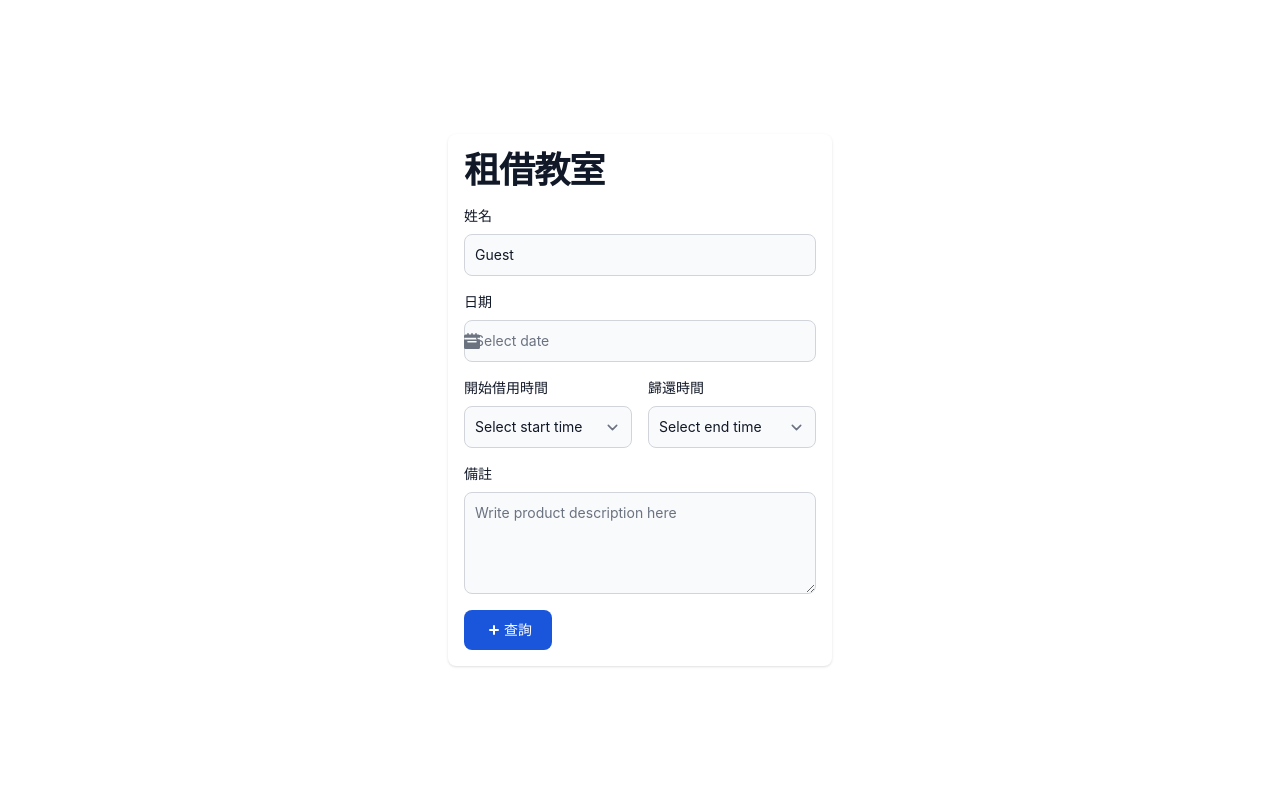
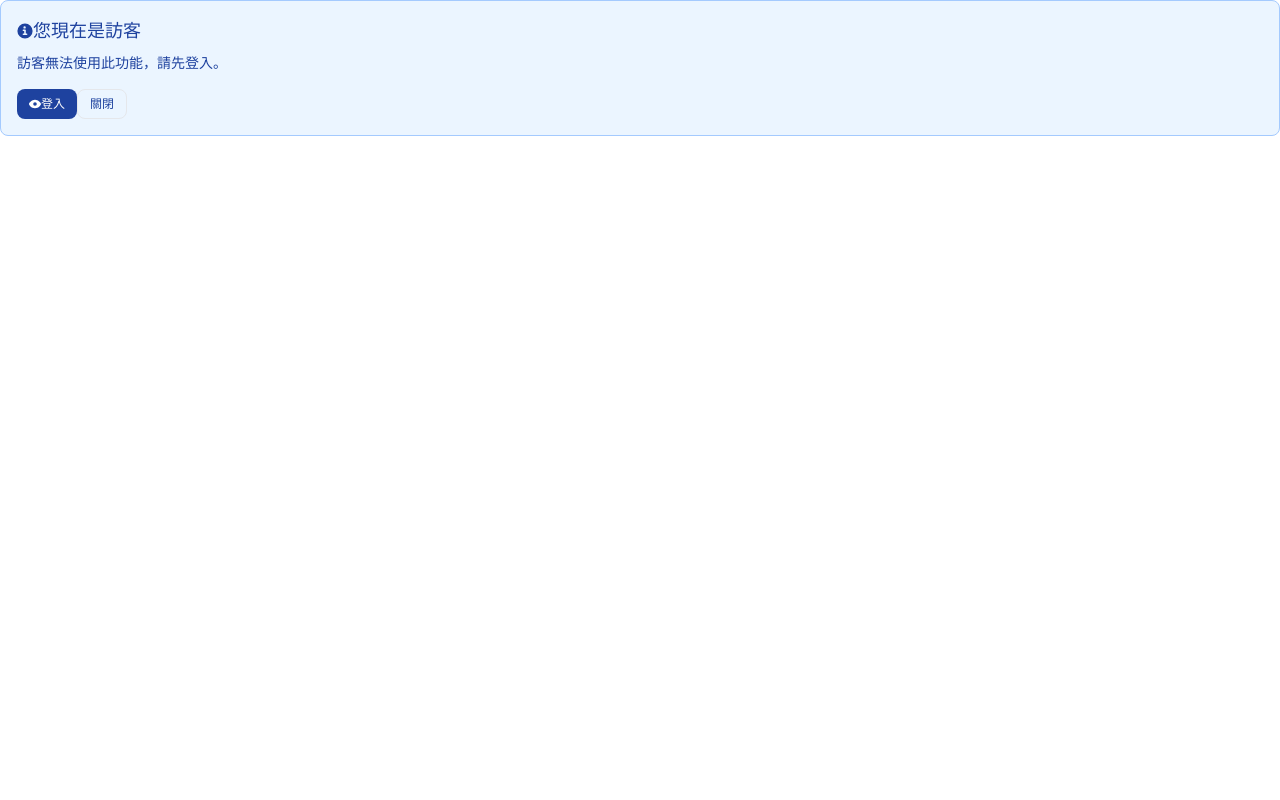
Before and after one commit to vincent9579/NKUST-CCE-DB, a PHP site: page /rent_classroom.php in a window 1280 px wide. Shown: the part 72-872 px from the top of the page. After the commit the page ends 208 px from the top, so only its background shows below. Run offline with PHP 8.4, Linux system fonts and the light colour scheme; data comes from the database, SQL or seed files in the repository; data that the repository does not hold is empty; some libraries are stand-ins or nearby versions.

Commit message:
refactor(介面): 介面更加直覺

```diff
--- a/classroom_status.php
+++ b/classroom_status.php
@@ -379,7 +379,7 @@ while ($row = $rental->fetch_assoc()) {
                         <tbody>
                             <?php for ($i = 0; $i < 14; $i++): ?>
                                 <tr class="border-b border-gray-200 dark:border-gray-700">
-                                    <td class="px-6 py-4 whitespace-nowrap text-sm font-medium text-gray-900 dark:text-white">
+                                    <td class="px-6 py-4  text-sm font-medium text-gray-900 dark:text-white">
                                         <?php if ($i < 4): ?>
                                             <?= $i + 1 ?><br>
                                         <?php elseif ($i == 4): ?>
@@ -390,7 +390,7 @@ while ($row = $rental->fetch_assoc()) {
                                         <?= $periodToTime[$i] ?>
                                     </td>
                                     <?php for ($j = 0; $j < 7; $j++): ?>
-                                        <td class="px-6 py-4 whitespace-nowrap text-sm font-medium text-gray-900 dark:text-white">
+                                        <td class="px-6 py-4  text-sm font-medium text-gray-900 dark:text-white">
                                             <?php if (isset($timeTable[$j][$i])): ?>
                                                 <?php $row = $timeTable[$j][$i]; ?>
                                                 <?php if ($row['course_name'] == "租借"): ?>
--- a/rent_classroom.php
+++ b/rent_classroom.php
@@ -97,18 +97,22 @@ if (is_array($_GET) && count($_GET) > 0) {
 <body class="bg-white dark:bg-gray-900">
     <!-- navigation -->
     <?php include './components/navigaion.php'; ?>
-
+    <?php if ($status == "valid"): ?>
         <!-- 在這裡插入你的內容 -->
         <?php
         if (is_array($_GET) && count($_GET) > 0) {
             if ($rent_date != "" && $start_time != "" && $end_time != "") {
                 include './components/rent_table.php';
             } else {
-            echo '
-            <div id="alert-additional-content-2" class="p-4 mb-4 text-red-800 border border-red-300 rounded-lg bg-red-50 dark:bg-gray-800 dark:text-red-400 dark:border-red-800" role="alert">
+                ?>
+                <div id="alert-additional-content-2"
+                    class="p-4 mb-4 text-red-800 border border-red-300 rounded-lg bg-red-50 dark:bg-gray-800 dark:text-red-400 dark:border-red-800"
+                    role="alert">
                     <div class="flex items-center">
-                <svg class="flex-shrink-0 w-4 h-4 me-2" aria-hidden="true" xmlns="http://www.w3.org/2000/svg" fill="currentColor" viewBox="0 0 20 20">
-                <path d="M10 .5a9.5 9.5 0 1 0 9.5 9.5A9.51 9.51 0 0 0 10 .5ZM9.5 4a1.5 1.5 0 1 1 0 3 1.5 1.5 0 0 1 0-3ZM12 15H8a1 1 0 0 1 0-2h1v-3H8a1 1 0 0 1 0-2h2a1 1 0 0 1 1 1v4h1a1 1 0 0 1 0 2Z"/>
+                        <svg class="flex-shrink-0 w-4 h-4 me-2" aria-hidden="true" xmlns="http://www.w3.org/2000/svg"
+                            fill="currentColor" viewBox="0 0 20 20">
+                            <path
+                                d="M10 .5a9.5 9.5 0 1 0 9.5 9.5A9.51 9.51 0 0 0 10 .5ZM9.5 4a1.5 1.5 0 1 1 0 3 1.5 1.5 0 0 1 0-3ZM12 15H8a1 1 0 0 1 0-2h1v-3H8a1 1 0 0 1 0-2h2a1 1 0 0 1 1 1v4h1a1 1 0 0 1 0 2Z" />
                         </svg>
                         <span class="sr-only">Info</span>
                         <h3 class="text-lg font-medium">錯誤</h3>
@@ -120,12 +124,14 @@ if (is_array($_GET) && count($_GET) > 0) {
                         <p>請重新確認後再進行查詢。</p>
                     </div>
                     <div class="flex">
-                <button type="button" class="inline-flex items-center justify-center px-4 py-2 text-sm font-medium text-white bg-red-600 border border-transparent rounded-md hover:bg-red-700 focus:outline-none focus:ring-2 focus:ring-offset-2 focus:ring-red-500" onclick="window.location.href=\'rent_classroom.php\'">
+                        <button type="button"
+                            class="inline-flex items-center justify-center px-4 py-2 text-sm font-medium text-white bg-red-600 border border-transparent rounded-md hover:bg-red-700 focus:outline-none focus:ring-2 focus:ring-offset-2 focus:ring-red-500"
+                            onclick="window.location.href='rent_classroom.php'">
                             返回
                         </button>
                     </div>
                 </div>
-            ';
+                <?php
             }
         } else {
             include './components/rent_form.php';
@@ -169,6 +175,40 @@ if (is_array($_GET) && count($_GET) > 0) {
                 });
             }
         </script>
+    <?php else: ?>
+        <div id="alert-additional-content-1"
+            class="p-4 mb-4 text-blue-800 border border-blue-300 rounded-lg bg-blue-50 dark:bg-gray-800 dark:text-blue-400 dark:border-blue-800"
+            role="alert">
+            <div class="flex items-center">
+                <svg class="flex-shrink-0 w-4 h-4 me-2" aria-hidden="true" xmlns="http://www.w3.org/2000/svg"
+                    fill="currentColor" viewBox="0 0 20 20">
+                    <path
+                        d="M10 .5a9.5 9.5 0 1 0 9.5 9.5A9.51 9.51 0 0 0 10 .5ZM9.5 4a1.5 1.5 0 1 1 0 3 1.5 1.5 0 0 1 0-3ZM12 15H8a1 1 0 0 1 0-2h1v-3H8a1 1 0 0 1 0-2h2a1 1 0 0 1 1 1v4h1a1 1 0 0 1 0 2Z" />
+                </svg>
+                <span class="sr-only">Info</span>
+                <h3 class="text-lg font-medium">您現在是訪客</h3>
+            </div>
+            <div class="mt-2 mb-4 text-sm">
+                訪客無法使用此功能，請先登入。
+            </div>
+            <div class="flex">
+                <button type="button" onclick="location.href='login.html'"
+                    class="text-white bg-blue-800 hover:bg-blue-900 focus:ring-4 focus:outline-none focus:ring-blue-200 font-medium rounded-lg text-xs px-3 py-1.5 me-2 text-center inline-flex items-center dark:bg-blue-600 dark:hover:bg-blue-700 dark:focus:ring-blue-800">
+                    <svg class="me-2 h-3 w-3" aria-hidden="true" xmlns="http://www.w3.org/2000/svg" fill="currentColor"
+                        viewBox="0 0 20 14">
+                        <path
+                            d="M10 0C4.612 0 0 5.336 0 7c0 1.742 3.546 7 10 7 6.454 0 10-5.258 10-7 0-1.664-4.612-7-10-7Zm0 10a3 3 0 1 1 0-6 3 3 0 0 1 0 6Z" />
+                    </svg>
+                    登入
+                </button>
+                <button type="button" onclick="location.href='index.php'"
+                    class="text-blue-800 bg-transparent border border-blue-800 hover:bg-blue-900 hover:text-white focus:ring-4 focus:outline-none focus:ring-blue-200 font-medium rounded-lg text-xs px-3 py-1.5 text-center dark:hover:bg-blue-600 dark:border-blue-600 dark:text-blue-400 dark:hover:text-white dark:focus:ring-blue-800"
+                    data-dismiss-target="#alert-additional-content-1" aria-label="Close">
+                    關閉
+                </button>
+            </div>
+        </div>
+    <?php endif; ?>
 
     <script src="./static/js/theme-toggle.js"></script>
     <script src="https://cdnjs.cloudflare.com/ajax/libs/flowbite/2.3.0/flowbite.min.js"></script>
```
Also changed, not shown: admin_center.php (+8 -4 lines), index.php (+4 -4 lines), 2 other files. Lines whose indentation alone changed are shown as unchanged.
